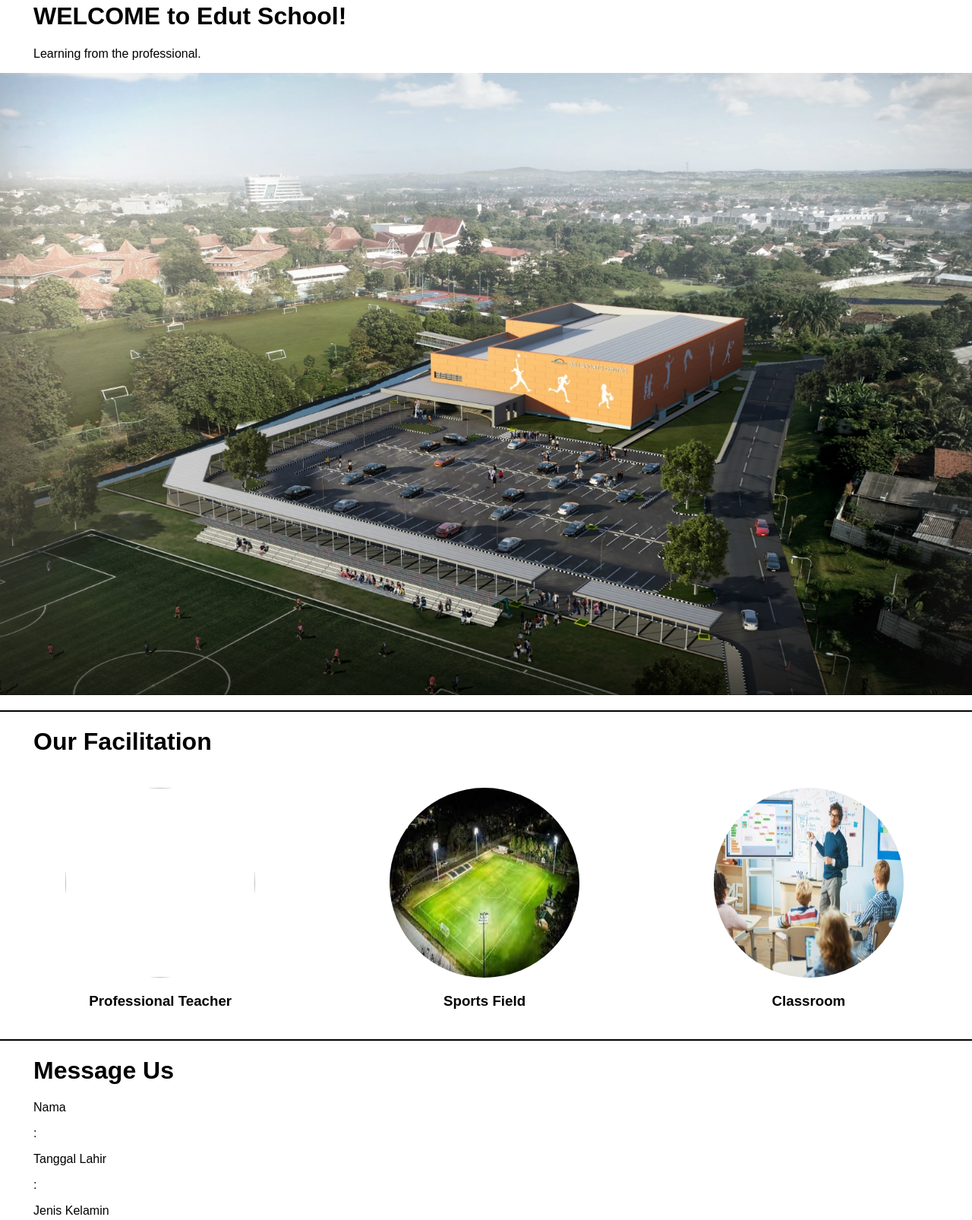
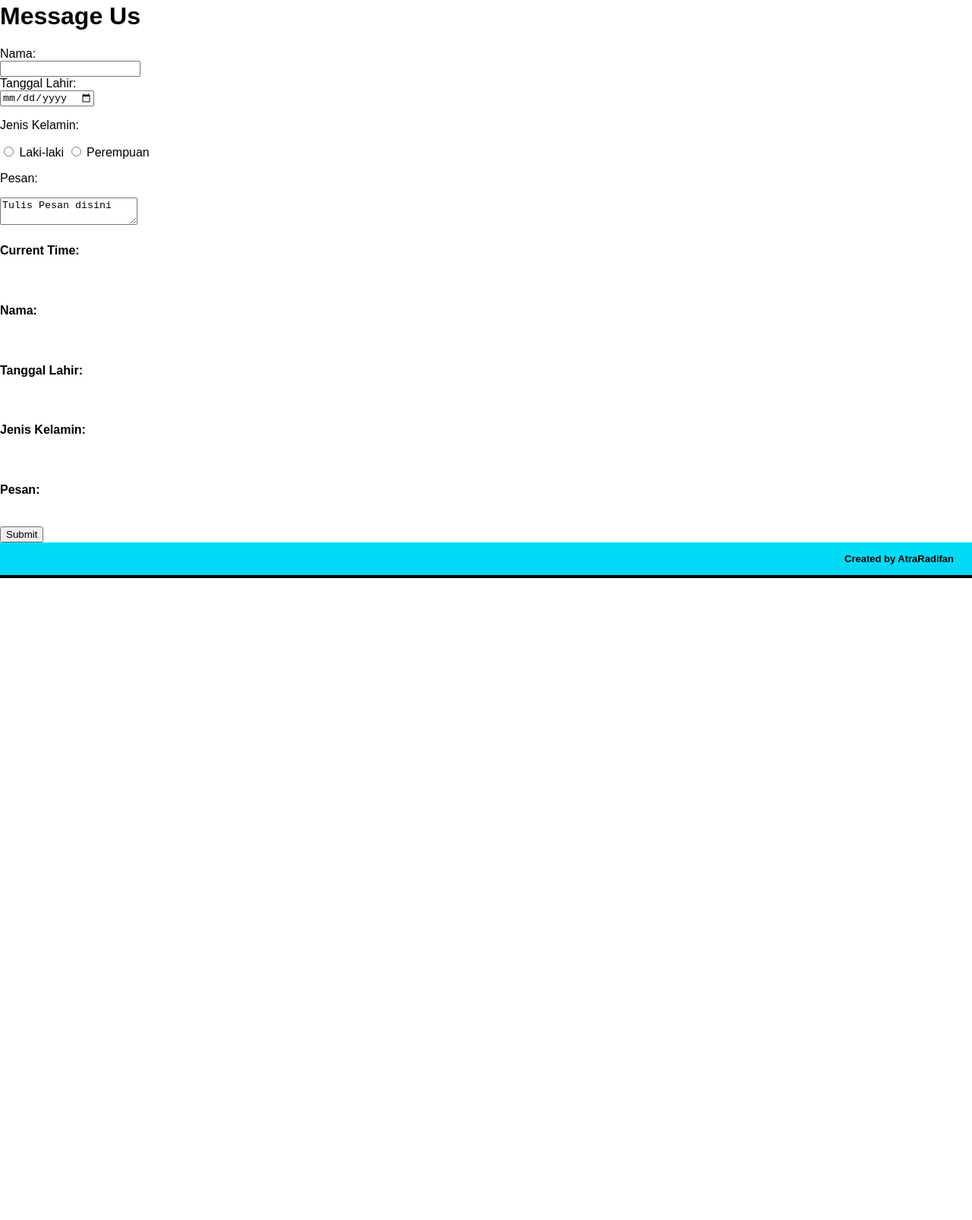
Before and after one commit to AtraRadifan/RevoU_miniproject, a plain HTML site: page message.html in a window 1280 px wide. Shown: the part 100-1706 px from the top of the page at 76% size. After the commit the page ends 861 px from the top, so only its background shows below. Drawn offline with nearby package versions, Linux system fonts and the light colour scheme.

Commit message:
Update 1.0 all clear

```diff
--- a/CSS/messageStyle.css
+++ b/CSS/messageStyle.css
@@ -73,53 +73,12 @@ body{
     padding: 10px;
 }
 
-.mainContainer{
-    position: relative;
-    color: black;
+.messageContiner{
+    margin: 0;
 }
 
-.mainContainer h1, p{
-    margin-left: 44px;
-}
-
-.mainContainer img{
-    display: block;
-    margin-left: auto;
-    margin-right: auto;
-    margin-bottom: 20px;
-}
-
-
-.bodyContainer{
-    position: absolute;
-    top: 8px;
-    left: 16px;
-}
-
-.itemBox{
-    display: inline-block;
-    text-align: center;
-    margin-top: 20px;
-    margin-bottom: 20px;
-    margin-left: auto;
-    margin-right: auto;
-    width: 33%;
-}
-
-.itemBox img{
-    width: 250px;
-    height: 250px;
-    border-radius: 50%;
-}
-
-.itembox h3{
-    display: block;
-    font-size: 1.17em;
-    margin-block-start: 1em;
-    margin-block-end: 1em;
-    margin-inline-start: 0px;
-    margin-inline-end: 0px;
-    font-weight: bold;
+.messageContiner h1{
+    margin-left: 40px;
 }
 
 footer{
--- a/message.html
+++ b/message.html
@@ -6,8 +6,10 @@
     <title>Message Us!</title>
     <link rel="stylesheet" href="CSS/messageStyle.css">
     <link rel="icon" type="image/x-icon" href="Assets/logoHome.jpg">
+
   </head>
 
+  <script src="indexScript.js"></script>
   <body>
 
     <!-- NAVBAR - START -->
@@ -29,66 +31,58 @@
 
     <!-- MAIN CONTENT - START -->
         <!-- WELCOME CONTENT = START -->
-    <div class="container">
-      <div class="mainContainer">
-        <h1 id="title">WELCOME to Edut School!</h1>
-        <p>Learning from the professional.</p>
-        <img src="Assets/welcome-background.jpg" alt="Snow" style="width:100%;">
-      </div>
-    </div>
+        <div class="container">
+            <div class="messageContainer">
+              <h1>Message Us</h1>
+              <form name="msgForm" onsubmit="return pesan()">
+                <div class="queueContainer">
+                  <div class="nameContainer">
+                    <label for="fname">Nama: </label>
+                    <div class="inputBox">
+                      <input type="text" id="fname" name="fname">
+                    </div>
+                  </div>
+
+                  <div class="dateContainer">
+                    <label for="birthday">Tanggal Lahir:</label>
+                    <br>
+                    <input type="date" id="birthday" name="birthday">
+                  </div>
+
+                  <div class="genderContainer">
+                    <p>Jenis Kelamin: </p>
+                    <div class="inputBox">
+                      <input type="radio" id="men" name="gender" value="Laki-laki">
+                      <label for="men">Laki-laki</label>
+                      <input type="radio" id="women" name="gender" value="Perempuan">
+                      <label for="women">Perempuan</label>
+                    </div>
+                  </div>
+
+                  <div class="pesanContainer">
+                    <p>Pesan: </p>
+                    <textarea name="pesanArea" id="pesanArea">Tulis Pesan disini</textarea>
+                    <br>
+                  </div>
+                </div>
+                <div class="outputBox">
+                  <h4>Current Time:</h4><br>
+                  <span id="sendDate"></span>
+                  <h4>Nama:</h4><br>
+                  <span id="sendName"></span>
+                  <h4>Tanggal Lahir:</h4><br>
+                  <span id="sendBirthday"></span>
+                  <h4>Jenis Kelamin:</h4><br>
+                  <span id="gender"></span>
+                  <h4>Pesan:</h4><br>
+                  <span id="sendPesan"></span>
+                </div>
+                <input type="submit" value="Submit">
+
+              </form>
+            </div>
         <!-- WELCOME CONTENT = END -->
 
-        <!-- FACILITATION CONTENT = START -->
-    <div class="container">
-        <div class="mainContainer">
-          <h1>Our Facilitation</h1>
-          <div class="itemBox">
-            <img src="Assets/teacher.jpg">
-            <h3>Professional Teacher</h3>
-          </div>
-          <div class="itemBox">
-            <img src="Assets/soccer.jpg">
-            <h3>Sports Field</h3>
-          </div>
-          <div class="itemBox">
-            <img src="Assets/classroom.jpg">
-            <h3>Classroom</h3>
-          </div>
-        </div>
-    </div>
-
-    </div>
-        <!-- FACILITATION CONTENT = END -->
-
-        <!-- MESSAGE CONTENT = START -->
-    <div class="container">
-      <div class="mainContainer">
-        <h1>Message Us</h1>
-        <div class="nameContainer">
-          <p>Nama</p>
-          <p>:</p>
-          <div class="nameInputBox">
-
-          </div>
-        </div>
-        <div class="dateContainer">
-          <p>Tanggal Lahir</p>
-          <p>:</p>
-        </div>
-        <div class="genderContainer">
-          <p>Jenis Kelamin</p>
-          <input type="radio" id="men" name="gender" value="Laki-laki">
-          <label for="men">Laki-laki</label><br>
-          <input type="radio" id="women" name="gender" value="Perempuan">
-          <label for="women">Perempuan</label><br>
-        </div>
-        <div class="messageContainer">
-          <p>Pesan</p>
-        </div>
-      </div>
-    </div>
-        <!-- MESSAGE CONTENT = END -->
-    <!-- MAIN CONTENT - END -->
 
     <!-- FOOTER CONTENT - START -->
     <footer>
```
Also changed, not shown: index.html (+0 -1 lines).
